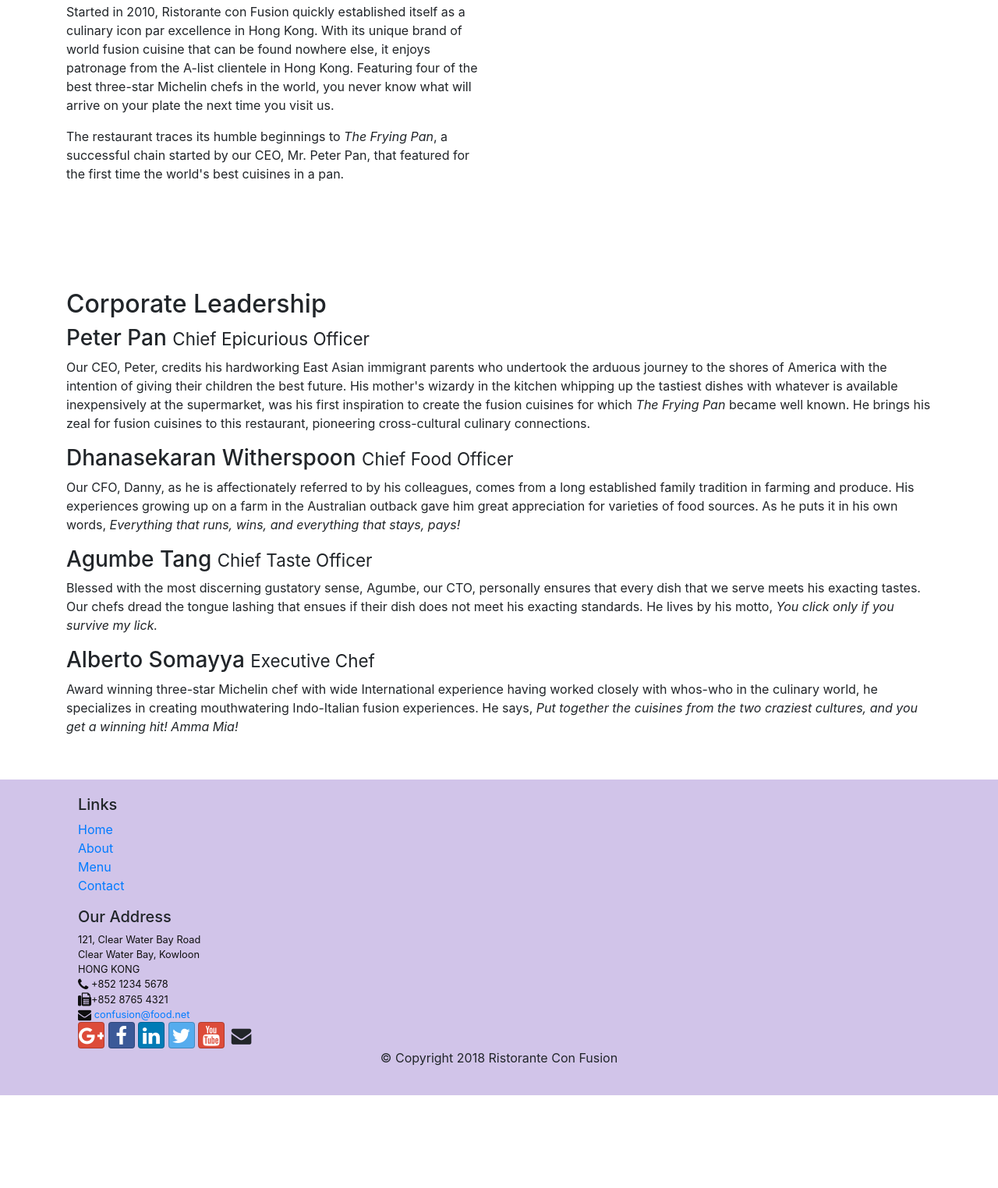
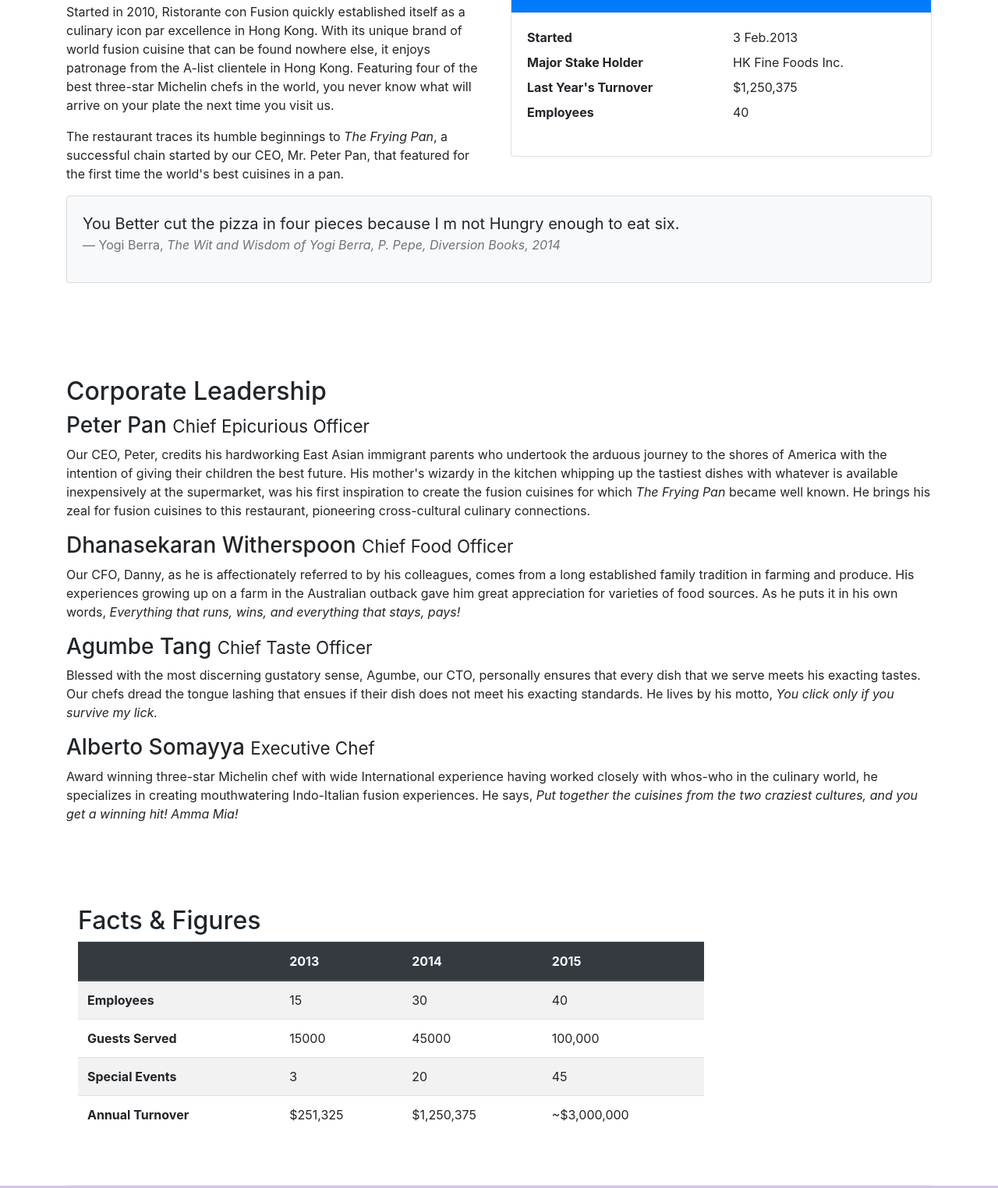
Before and after one commit to azam-kamal/ReactNtive-Course1-Bootstrap, a website: page aboutus.html in a window 1280 px wide. Shown: the part 588-2112 px from the top of the page at 78% size. Before the commit the page ends 1993 px from the top, so only its background shows below. Drawn offline with nearby package versions, Linux system fonts and the light colour scheme.

Commit message:
tables and Cards

```diff
--- a/aboutus.html
+++ b/aboutus.html
@@ -67,8 +67,36 @@
                 <p>Started in 2010, Ristorante con Fusion quickly established itself as a culinary icon par excellence in Hong Kong. With its unique brand of world fusion cuisine that can be found nowhere else, it enjoys patronage from the A-list clientele in Hong Kong.  Featuring four of the best three-star Michelin chefs in the world, you never know what will arrive on your plate the next time you visit us.</p>
                 <p>The restaurant traces its humble beginnings to <em>The Frying Pan</em>, a successful chain started by our CEO, Mr. Peter Pan, that featured for the first time the world's best cuisines in a pan.</p>
             </div>
-            <div class="col-auto">
+            <div class="col-sm">
+                <div class="card">
+                    <h3 class="card-header bg-primary text-white">Facts At a Glance</h3>
+                    <div class="card-body">
+                        <dl class="row">
+                            <dt class="col-6">Started</dt>
+                            <dd class="col-6">3 Feb.2013</dd>
+                            <dt class="col-6">Major Stake Holder</dt>
+                            <dd class="col-6">HK Fine Foods Inc.</dd>
+                            <dt class="col-6">Last Year's Turnover</dt>
+                            <dd class="col-6">$1,250,375</dd>
+                            <dt class="col-6">Employees</dt>
+                            <dd class="col-6">40</dd>
+                        </dl>
+                    </div>
+                </div>
             </div>
+            <div class="col-12">
+                <div class=" card card-body bg-light">
+                    <blockquote class="blockquote">
+                        <p class="mb-0">You Better cut the pizza in four pieces because I m not Hungry enough
+                            to eat six.
+                        </p>
+                        <footer class="blockquote-footer">Yogi Berra,
+                            <cite title="Source Title">The Wit and Wisdom of Yogi Berra, P. Pepe, Diversion Books, 2014</cite>
+                        </footer>
+                    </blockquote>
+                </div>
+            </div>
+
         </div>
 
 
@@ -84,6 +112,51 @@
                 <h3>Alberto Somayya <small>Executive Chef</small></h3>
                 <p class="d-none d-sm-block">Award winning three-star Michelin chef with wide International experience having worked closely with whos-who in the culinary world, he specializes in creating mouthwatering Indo-Italian fusion experiences. He says, <em>Put together the cuisines from the two craziest cultures, and you get a winning hit! Amma Mia!</em></p>
             </div>
+       </div>
+
+       <div class="row row-content">
+           <div class="col-12 col-sm-9">
+               <h2>Facts &amp; Figures</h2>
+               <div class="table-responsive">
+                <table class="table table-striped">
+                    <thead class="thead-dark">
+                        <tr>
+                            <th>&nbsp;</th>
+                            <th>2013</th>
+                            <th>2014</th>
+                            <th>2015</th>
+                        </tr>
+                    </thead>
+                    <tbody>
+                        <tr>
+                            <th>Employees</th>
+                            <td>15</td>
+                            <td>30</td>
+                            <td>40</td>
+                        </tr>
+                        <tr>
+                            <th>Guests Served</th>
+                            <td>15000</td>
+                            <td>45000</td>
+                            <td>100,000</td>
+                        </tr>
+                        <tr>
+                            <th>Special Events</th>
+                            <td>3</td>
+                            <td>20</td>
+                            <td>45</td>
+                        </tr>
+                        <tr>
+                            <th>Annual Turnover</th>
+                            <td>$251,325</td>
+                            <td>$1,250,375</td>
+                            <td>~$3,000,000</td>
+                        </tr>
+                    </tbody>
+                </table>
+            </div>
+           </div>
+           <div class="col-12 col-sm-3"></div>
        </div>
 
     </div>
```
